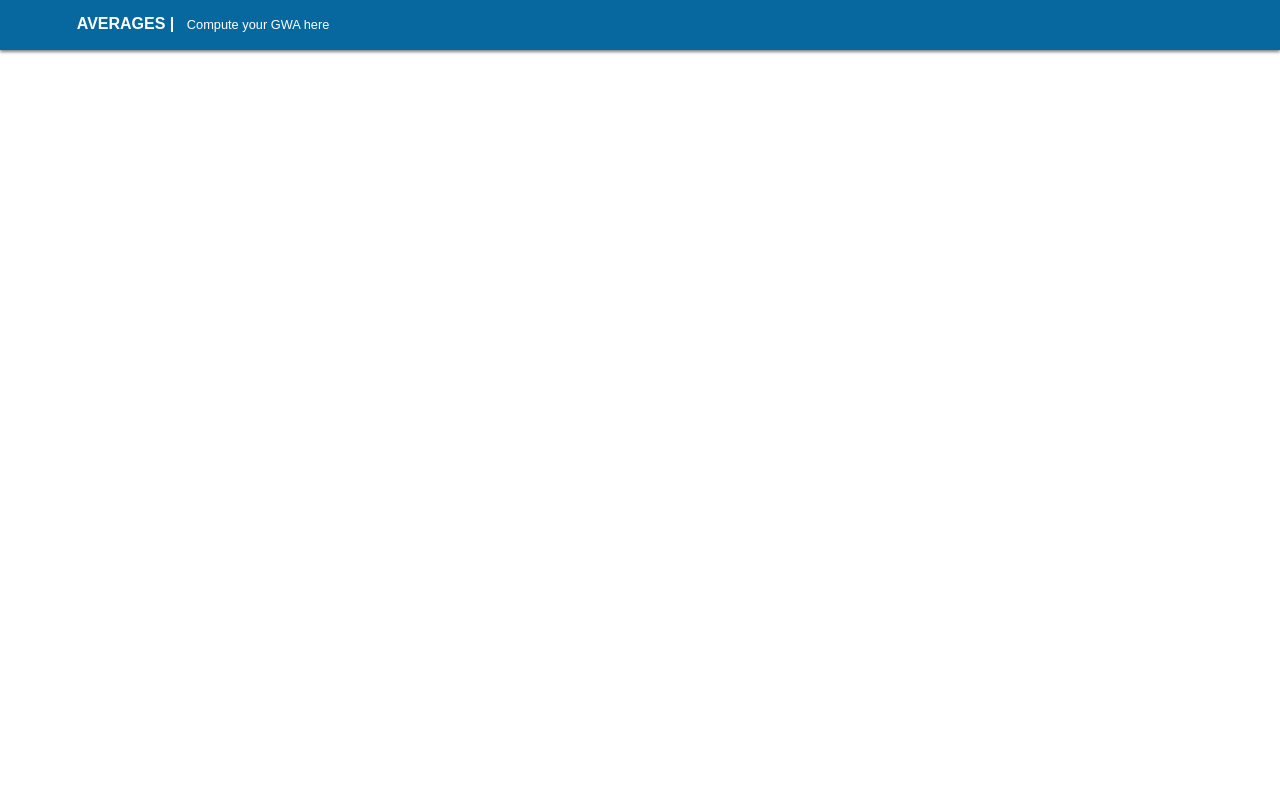
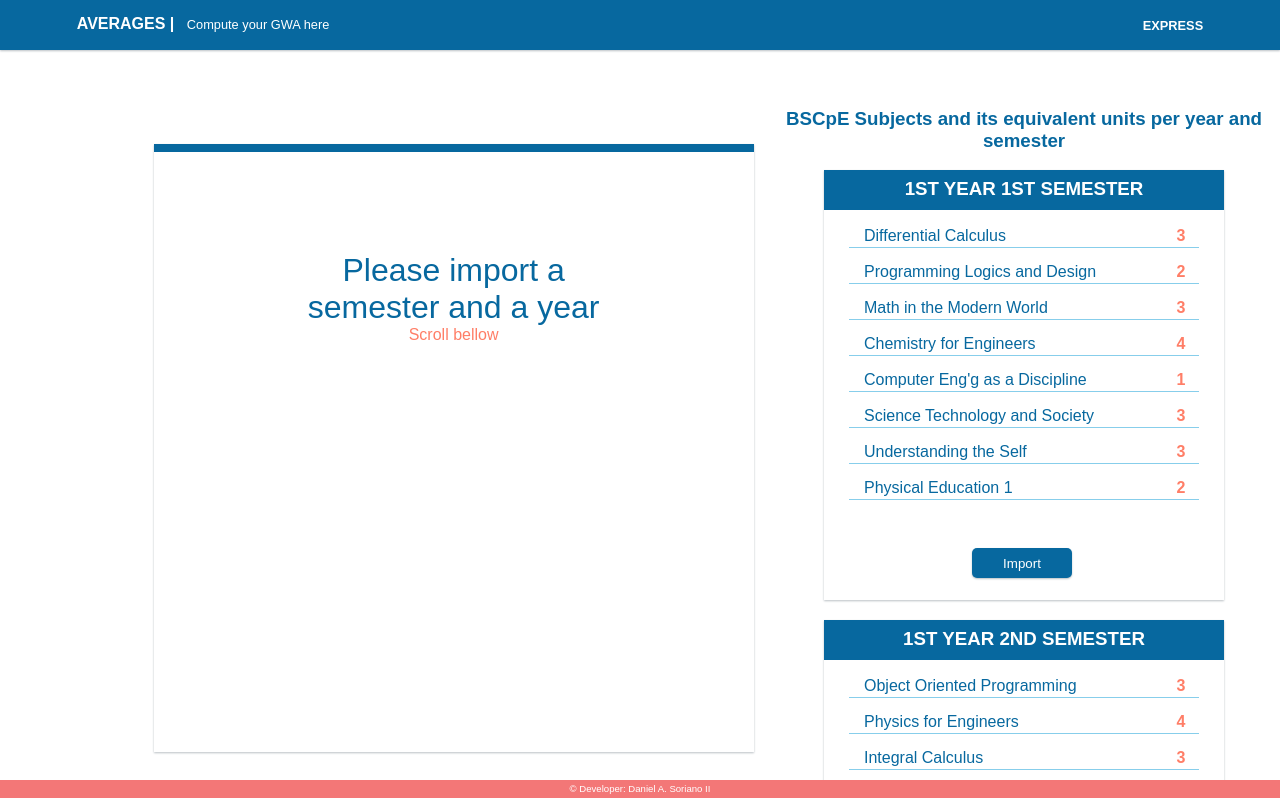
Before and after one commit to EngineerJill/GWACalculator, a Vue app: page /#/sublist in a window 1280 px wide. Shown: the top 798 px of the page. Built offline with nearby package versions, Linux system fonts and the light colour scheme.

Commit message:
Put express GWA Computation using Vue Router

```diff
--- a/src/App.vue
+++ b/src/App.vue
@@ -1,8 +1,10 @@
 <template>
   <div id="app">
     <div class="nav-bar">
-      <h3 class="logo">AVERAGES | <span class="lite">Compute your GWA here</span></h3>
+      <router-link to="/" ><a><h3 class="logo">AVERAGES | <span class="lite">Compute your GWA here</span></h3></a></router-link>
+      <router-link to="sublist" class="express">EXPRESS</router-link>
     </div>
+    <div class="copyrights">	&copy; Developer: Daniel A. Soriano II</div>
     <router-view />
   </div>
 </template>
@@ -21,12 +23,30 @@ export default {
         padding: 0;
         font-family: Arial, Helvetica, sans-serif;
     }
+
+    .copyrights {
+      position: fixed;
+      color: white;
+      font-size: .6rem;
+      font-weight: 100;
+      width: 100%;
+      height: 17px;
+      background-color: #F37777;
+      bottom: 0;
+      text-align: center;
+      padding-top: 3px;
+      z-index: 999999;
+    }
+
     .nav-bar {
+        top: 0;
         height: 50px;
         width: 100%;
         background-color: #07689F;
-        position: relative;
-        box-shadow: 0px 2px 3px gray;
+        position: fixed;
+        box-shadow: 0px 1px 2px #BAC1C5;
+        z-index: 999;
+
     }
 
     .logo {
@@ -44,4 +64,32 @@ export default {
       font-size: 0.8rem;
     }
 
+    .express {
+        position: absolute;
+        top: 35%;
+        font-family: Arial, Helvetica, sans-serif;
+        color: white;
+        font-size: 0.8rem;
+        right: 6%;
+        font-weight: bold;
+        text-decoration: none;
+    }
+
+    .express:hover {
+      color: skyblue;
+    }
+
+    .logo:hover {
+      color: skyblue;
+    }
+
+    @media screen and (max-width: 373px) {
+      .lite {
+        display: none;
+      }
+    }
+
+
+
+
 </style>
--- a/src/components/Sublist.vue
+++ b/src/components/Sublist.vue
@@ -1,107 +1,139 @@
 <template>
   <div class="big-picture">
-      <h3 class="sublist-title">Subjects and its equivalent units per year and semester</h3>
+      <expresscomp class="express" :one="Transfer"/>
+      <!-- -->
     <div class="main-container">
-        <div class="container" v-for="weight in One" :key="weight.id">
+        <h3 class="sublist-title">BSCpE Subjects and its equivalent units per year and semester</h3>
+        <div class="container" v-for="(weight, index) in One" :key="weight.id">
                 <div class="content">
-                    <li v-for="subs in weight.subjects" :key="subs.sub" class="listings"><span class="subjects">{{subs.sub}}</span> <span class="units">{{subs.units}}</span></li>
+                    <li v-for="subs in weight.subjects" :key="subs.sub" class="listings"><span class="subjectsis">{{subs.sub}}</span> <span class="units">{{subs.units}}</span></li>
                 </div>
             <div class="list-header">
                 <h3 class="list-header-title">
-                {{weight.year}} Year {{weight.sem}} Semester
+                {{weight.year}} YEAR {{weight.sem}} SEMESTER
                 </h3>
             </div>
+            <button @click="toTransfer(index)" class="transfer-button">Import</button>
         </div>
     </div>
-
     </div>
 </template>
 
 <script>
+import expresscomp from '@/components/expresscomp'
 
 export default {
     name: 'Sublist',
+    components: {
+        expresscomp
+    },
     data () {
         return {
+            Transfer: 'Please import year and Subject',
             One: [
                 {
                 id: 1,
-                year: '1st',
-                sem: '1st',
+                year: '1ST',
+                sem: '1ST',
                 subjects: [
-                        {sub:'Differential Calculus', units: 3},
-                        {sub:'Programming Logics and Design', units: 2},
-                        {sub:'Math in the Modern World', units: 3},
-                        {sub:'Chemistry for Engineers', units: 4},
-                        {sub:'Computer Eng\'g as a Discipline', units: 1},
-                        {sub:'Science Technology and Society', units: 3},
-                        {sub:'Understanding the Self', units: 3},
-                        {sub:'Physical Education 1', units: 2},
-                        {sub:'NSTP 1 (not included in GWA)', units: 2}
+                        {sub:'Differential Calculus', units: 3, grades: ''},
+                        {sub:'Programming Logics and Design', units: 2, grades: ''},
+                        {sub:'Math in the Modern World', units: 3, grades: ''},
+                        {sub:'Chemistry for Engineers', units: 4, grades: ''},
+                        {sub:'Computer Eng\'g as a Discipline', units: 1, grades: ''},
+                        {sub:'Science Technology and Society', units: 3, grades: ''},
+                        {sub:'Understanding the Self', units: 3, grades: ''},
+                        {sub:'Physical Education 1', units: 2, grades: ''},
                 ]
                 },
                 {
                 id: 2,
-                year: '1st',
-                sem: '2nd',
+                year: '1ST',
+                sem: '2ND',
                 subjects: [
-                        {sub:'Object Oriented Programming', units: 3},
-                        {sub:'Physics for Engineers', units: 4},
-                        {sub:'Integral Calculus', units: 3},
-                        {sub:'Filipino 1', units: 3},
-                        {sub:'Discrete Mathematics', units: 3},
-                        {sub:'Engineering Data Analysis', units: 3},
-                        {sub:'Physical Education 2', units: 3},
-                        {sub:'NSTP2 (not included i GWA)', units: 4}
+                        {sub:'Object Oriented Programming', units: 3, grades: ''},
+                        {sub:'Physics for Engineers', units: 4, grades: ''},
+                        {sub:'Integral Calculus', units: 3, grades: ''},
+                        {sub:'Filipino 1', units: 3, grades: ''},
+                        {sub:'Discrete Mathematics', units: 3, grades: ''},
+                        {sub:'Engineering Data Analysis', units: 3, grades: ''},
+                        {sub:'Physical Education 2', units: 2, grades: ''},
                 ]
                 },
                 {
                 id: 3,
-                year: '2nd',
-                sem: '1st',
+                year: '2ND',
+                sem: '1ST',
                 subjects: [
-                        {sub:'Differential Equations', units: 3},
-                        {sub:'Arts Appreciation', units: 3},
-                        {sub:'Filipino 2', units: 3},
-                        {sub:'Data Structures and Algorithms', units: 2},
-                        {sub:'Engineering Economics', units: 3},
-                        {sub:'Fundamentals of Electrical Circuit', units: 3},
-                        {sub:'Physical Education 3', units: 2},
-                        {sub:'Computer Aided Drafting', units: 1}
+                        {sub:'Differential Equations', units: 3, grades: ''},
+                        {sub:'Arts Appreciation', units: 3, grades: ''},
+                        {sub:'Filipino 2', units: 3, grades: ''},
+                        {sub:'Data Structures and Algorithms', units: 2, grades: ''},
+                        {sub:'Engineering Economics', units: 3, grades: ''},
+                        {sub:'Fundamentals of Electrical Circuit', units: 4, grades: ''},
+                        {sub:'Physical Education 3', units: 2, grades: ''},
+                        {sub:'Computer Aided Drafting', units: 1, grades: ''},
+                        {sub:'Readings in the Philippine History', units: 3, grades: ''}
                 ]
                 },
                 {
                 id: 4,
-                year: '2nd',
-                sem: '1st',
+                year: '2ND',
+                sem: '1ST',
                 subjects: [
-                        {sub:'Fundamentals of Electronics Circuit', units: 4},
-                        {sub:'Ethics', units: 3},
-                        {sub:'The Contemporary World', units: 3},
-                        {sub:'Life and Works of Rizal', units: 4},
-                        {sub:'Software Design', units: 4},
-                        {sub:'Numerical Methods', units: 3},
-                        {sub:'Physical Education 4', units: 2},
-                        {sub:'Purposive Communication', units: 3}
+                        {sub:'Fundamentals of Electronics Circuit', units: 4, grades: ''},
+                        {sub:'Ethics', units: 3, grades: ''},
+                        {sub:'The Contemporary World', units: 3, grades: ''},
+                        {sub:'Life and Works of Rizal', units: 3, grades: ''},
+                        {sub:'Software Design', units: 4, grades: ''},
+                        {sub:'Numerical Methods', units: 3, grades: ''},
+                        {sub:'Physical Education 4', units: 2,grades: ''},
+                        {sub:'Purposive Communication', units: 3, grades: ''}
                 ]
                 }
             ]
     }
-}
+},
+        methods: {
+            toTransfer: function (index) {
+                return this.Transfer = this.One[index]
+            }
+        }
 }
 
 </script>
 
 <style>
+    .big-picture {
+        margin-top: 100px;
+        background-color: #FAFAFA;
+    }
+
+
     .list-header-title {
         margin-top: 8px;
     }
 
     .main-container {
-        width: 100%;
-        height: 800px;
+        width: 40%;
+
         display: flex;
         flex-wrap: wrap;
+        float: right;
+    }
+
+    .transfer-button {
+        position: absolute;
+        height: 30px;
+        width: 100px;
+        border-radius: 5px;
+        background-color: #07689F;
+        color: white;
+        cursor: pointer;
+        border: none;
+        bottom: 5%;
+        left: 37%;
+        box-shadow: 0px 1px 2px #BAC1C5;
     }
 
     .content {
@@ -124,13 +156,11 @@ export default {
 
 
     .sublist-title {
-        margin-top: 1.5%;
         text-align: center;
-        margin-left: 3%;
-        margin-right: 3%;
+        margin: 1.5% auto;
+        padding: 0 5px;
         color:#07689F;
         font-family: Arial, Helvetica, sans-serif;
-
     }
 
     .separator {
@@ -148,7 +178,7 @@ export default {
         margin-top: 1%;
         margin-left: 2.5%;
         width: 400px;
-        height: 400px;
+        height: 430px;
         box-shadow: 0px 1px 2px #BAC1C5;
         text-align: center;
         margin: 2% auto;
@@ -172,13 +202,12 @@ export default {
         color: #FF7E67;
     }
 
-    .subjects {
-        font-weight: bold;
+    .subjectsis {
         left: 10%;
         color: #07689F;
     }
 
-    .subjects, .units {
+    .subjectsis, .units {
         position: absolute;
         padding-top: 5px;
     }
@@ -205,8 +234,25 @@ export default {
             margin-left: 5px;
         }
 
-        .subjects {
+        .subjectsis {
             left: 5%;
         }
     }
+
+    @media (max-width: 1113px) {
+        .main-container {
+            position: static;
+            width: 100%;
+            background-color: white;
+        }
+
+        .container {
+            margin-top: 5%;
+        }
+
+        .sublist-title {
+            height: 20px;
+            width: 100%;
+    }
+    }
 </style>
--- /dev/null
+++ b/src/components/expresscomp.vue
@@ -0,0 +1,269 @@
+<template>
+  <div class="express-main">
+      <div class="express-container">
+          <h3 class="express-title" :style="{display: displays}">{{one.year}} YEAR {{one.sem}} SEMESTER</h3>
+          <p class="subs-font" :style="{display: displays}">SUBJECT <span class="grades-put">INPUT GRADES</span></p>
+          <ul v-for="una in one.subjects" :key="una.sub" class="li-ul">
+              <li class="li-grade"><span class="subjectsus">{{una.sub}}</span><span class="input-grades"> <input type="number" v-model="una.grades" class="main-input"> </span></li>
+          </ul>
+          <h3 class="computed-gwas" :style="{display: displays}">GWA: <span class="gwa-color">{{total}}</span></h3>
+          <button @click="computedGWA" class="compute-btn" :style="{display: displays}">Compute</button>
+          <div class="import-text" :style="{display: displaysus}">
+              Please import a <br> semester and a year
+              <p class="scroll">Scroll bellow</p>
+          </div>
+      </div>
+  </div>
+</template>
+
+<script>
+
+
+export default {
+    props: ['one'],
+    data() {
+        return {
+            total: 'your GWA is...'
+        }
+    },
+    computed: {
+        displays: function() {
+            if (this.one === 'Please import year and Subject') {
+                return "none"
+            } else {
+                return "block"
+            }
+        },
+        displaysus: function() {
+            if (this.one === 'Please import year and Subject') {
+                return "block"
+            } else {
+                return "none"
+            }
+        }
+    },
+    methods: {
+            computedGWA: function() {
+                var final = 0
+                var ttlUnts = 0;
+                var total = 0
+                var i = 0
+
+                for (i = 0; i<this.one.subjects.length; i++) {
+                    if (this.one.subjects[i].grades === '') {
+                        this.one.subjects[i].grades = "0"
+                        this.one.subjects[i].units = "0"
+                    }
+                }
+
+                for (i=0; i<this.one.subjects.length; i++) {
+                    ttlUnts += parseFloat(this.one.subjects[i].units)
+                    total += parseFloat(this.one.subjects[i].grades) * parseFloat(this.one.subjects[i].units)
+                }
+
+                final = total/ttlUnts
+
+                let roff = function (rnum, rlength) {
+                var newnumber = Math.round(rnum * Math.pow(10, rlength)) / Math.pow(10, rlength);
+                return newnumber;
+                }
+
+                return this.total = roff(final, 3);
+            }
+        }
+}
+</script>
+
+<style>
+
+    .scroll {
+        color: #FF7E67;
+        font-size: 1rem;
+    }
+
+    .import-text {
+        font-size: 2rem;
+        font-weight: 100;
+        text-align: center;
+        margin-top: 100px;
+        color:#07689F;
+    }
+
+
+    .express-title {
+        text-align: center;
+        margin-bottom: 17px;
+        margin-top: 10px;
+        font-size: 1.2rem;
+        color:#07689F;
+    }
+
+    .gwa-color {
+        color:#07689F;
+    }
+
+    .subs-font {
+        margin-bottom: 9px;
+        font-weight: 100;
+        margin-left: 70px;
+        color:#07689F;
+    }
+
+    .grades-put {
+        margin-left: 217px;
+    }
+
+    .computed-gwas {
+        text-align: center;
+        font-size: 1.2rem;
+    }
+
+    .compute-btn {
+        position: absolute;
+        height: 35px;
+        width: 110px;
+        border-radius: 5px;
+        background-color: #07689F;
+        color: white;
+        cursor: pointer;
+        border: none;
+        bottom: 2.5%;
+        left: 42%;
+        box-shadow: 0px 1px 2px #BAC1C5;
+    }
+
+    .main-input {
+        height: 17px;
+        width: 80px;
+        border:1px solid #07689F;
+        border-radius: 3px;
+        padding-left: 3px;
+    }
+
+    .express-main {
+        position: fixed;
+        width: 60%;
+        height: 80vh;
+        background-color: white;
+        left: 0;
+        top: 10%;
+    }
+
+    .express-container {
+        position: relative;
+        width: 600px;
+        height: 600px;
+        left: 20%;
+        top: 10%;
+        box-shadow: 0px 1px 2px #BAC1C5;
+        border-top: 8px solid #07689F;
+        color: black;
+    }
+
+    .li-grade {
+        margin-bottom: 10px;
+        list-style: none;
+        background-color: white;
+        padding: 8px 0;
+        margin-left: 30px;
+        margin-right: 30px;
+        border-top: 3px solid #07689F;
+        border-bottom: .3px solid #BAC1C5;
+        border-left: .3px solid #BAC1C5;
+        border-right: .3px solid #BAC1C5;
+    }
+
+    .input-grades {
+        margin-left: 60%;
+
+    }
+
+    .subjectsus {
+        position: absolute;
+        margin-left: 13px;
+        font-size: 0.9rem;
+        font-weight: 100;
+    }
+
+    @media screen and (max-width: 1215px) {
+        .express-container {
+            left: 10%;
+        }
+    }
+
+    @media screen and (max-width: 1113px) {
+        .express-main {
+            position: static;
+            width: 100%;
+            background-color: white;
+            left: 0;
+            top: 0;
+            height: 650px;
+    }
+        .express-container {
+            left: 20%;
+            top: 0;
+        }
+    }
+
+    @media screen and (max-width: 787px) {
+        .express-container {
+            position: relative;
+            margin-top: 1%;
+            margin-left: 2.5%;
+            width: 400px;
+            height: 600px;
+            box-shadow: 0px 1px 2px #BAC1C5;
+            text-align: center;
+            margin: 2% auto;
+            left:0;
+            right:0;
+            margin-left:auto;
+            margin-right:auto;
+    }
+
+        .subjectsus {
+            position: absolute;
+            margin-left: 0;
+            font-size: 0.9rem;
+            font-weight: 100;
+    }
+        .main-input {
+            margin-left: 10%;
+        }
+
+        .grades-put {
+            margin-left: 130px;
+        }
+
+        .subs-font {
+            margin-left: 0;
+        }
+    }
+
+    @media screen and (max-width: 425px) {
+        .express-container {
+            width: 330px;
+        }
+
+        .li-grade {
+            margin-left: 15px;
+            margin-right: 15px;
+        }
+
+        .input-grades {
+            margin-left: 190px;
+        }
+
+        .main-input {
+            width: 50px;
+        }
+
+        .sublist-title {
+            margin-bottom: 15px;
+        }
+    }
+
+
+
+</style>
--- a/src/router/index.js
+++ b/src/router/index.js
@@ -1,6 +1,7 @@
 import Vue from 'vue'
 import Router from 'vue-router'
 import Calc from '@/components/Calc'
+import Sublist from '@/components/Sublist'
 
 Vue.use(Router)
 
@@ -10,6 +11,11 @@ export default new Router({
             path: '/',
             name: 'Calc',
             component: Calc
+        },
+        {
+            path: '/sublist',
+            name: 'Sublist',
+            component: Sublist
         }
 
     ]
```
Also changed, not shown: src/components/Calc.vue (+7 -14 lines).
